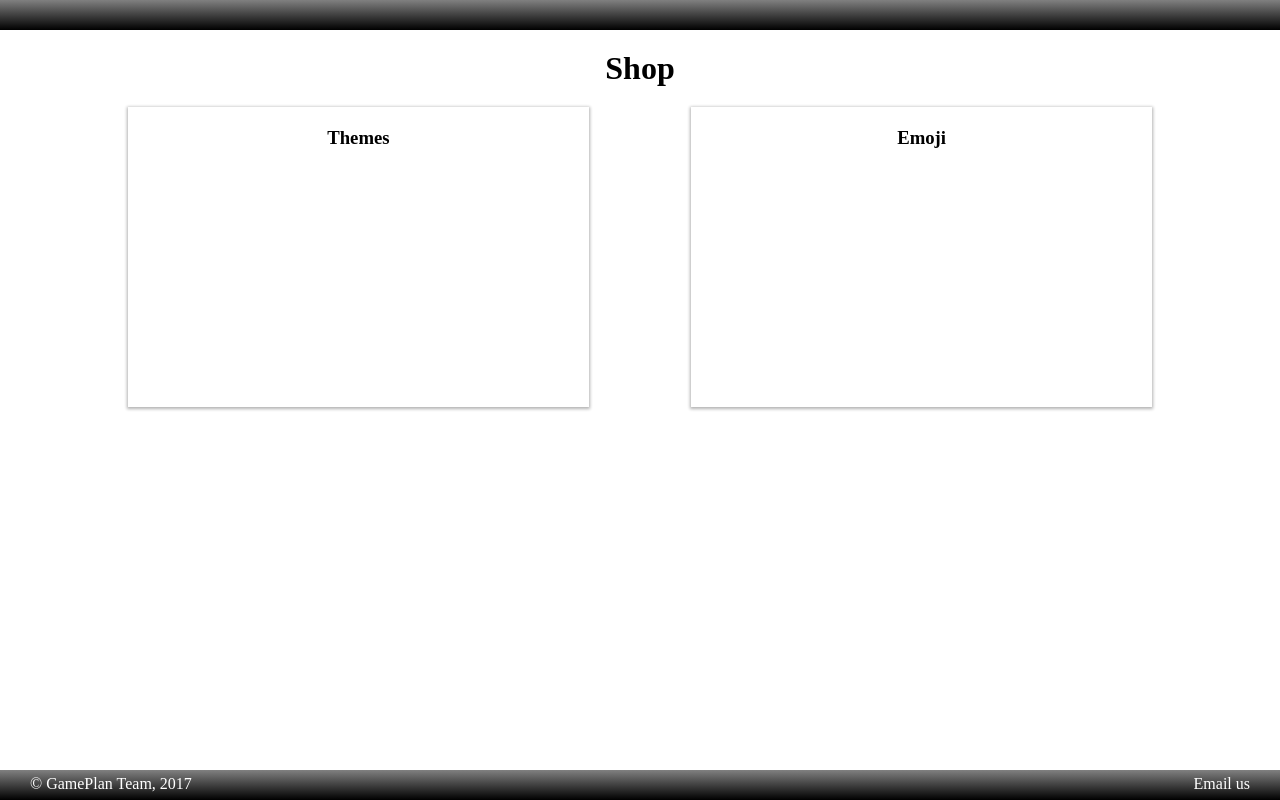
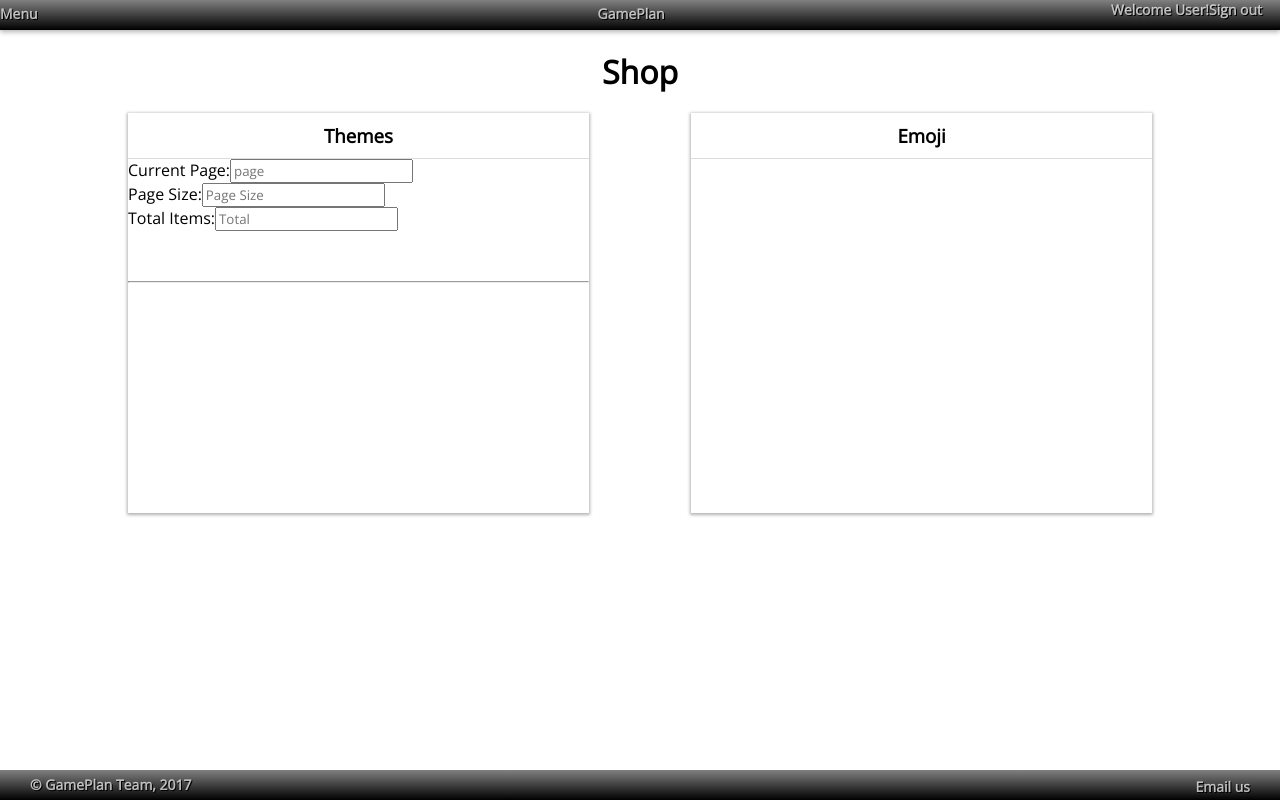
Before and after one commit to olety/GamePlan, an Angular app: page /shop in a window 1280 px wide. Built offline with nearby package versions, Linux system fonts and the light colour scheme.

Commit message:
Changes in header, menu, shop and chat
Added angular-chat and angular-paging, added elements of the main menu and
the page header. Made links to pages in menu

```diff
--- a/package.json
+++ b/package.json
@@ -23,6 +23,7 @@
     "@angular/router": "^5.0.0",
     "core-js": "^2.4.1",
     "materialize-css": "^0.100.2",
+    "rltm": "^1.3.1",
     "rxjs": "^5.5.2",
     "zone.js": "^0.8.14"
   },
--- a/src/app/app.component.css
+++ b/src/app/app.component.css
@@ -8,11 +8,19 @@ header, footer {
     background: linear-gradient(to top, black, grey);
 }
 
+header {
+    box-shadow: 0 2px 5px 0 rgba(0,0,0,.3);
+    font-size: 14px;
+    font-weight: bold;
+    text-shadow: 1px 1px black;
+}
+
 main {
     width: 100%;
     height: calc(100% - 60px);
-    overflow: scroll;
+    overflow: auto;
     overflow-x: hidden;
+    padding-bottom: 30px;
 }
 
 footer {
@@ -38,5 +46,64 @@ a {
 }
 
 footer a, footer p {
-    color: white;
+    color: rgba(255, 255, 255, .7);
+    font-size: 14px;
+    font-weight: bold;
+    text-shadow: 1px 1px black;
 }
+
+footer a:hover {
+    color: rgba(255, 255, 255, .9);
+    transition-duration: .5s;
+}
+
+nav > span {
+    color: rgba(255, 255, 255, .7);
+}
+
+nav > span:active {
+    color: rgba(255, 255, 255, .9);
+}
+
+nav > span:hover {
+    cursor: pointer;
+}
+
+nav > .menu {
+    visibility: hidden;
+    position: fixed;
+    top: 30px;
+    left: 0;
+    background-color: #f3f3f5;
+    box-shadow: 0 1px 3px 1px rgba(0,0,0,.3);
+}
+
+nav > .menu a {
+    color: rgba(0, 0, 0, .7) !important;
+    text-shadow: none;
+}
+
+nav > .menu a:hover {
+    color: rgba(0, 0, 0, .9) !important;
+}
+
+header p {
+    margin: 0;
+}
+
+header > * {
+    display: inline-block;
+    color: rgba(255, 255, 255, .7);
+}
+
+header > nav, header > span {
+    width: calc((100% - 85px) / 2)
+}
+
+header > span > * {
+    float: right;
+}
+
+header > p {
+    font-weight: bold;
+}
--- a/src/app/app.component.html
+++ b/src/app/app.component.html
@@ -1,5 +1,37 @@
 <!--The content below is only a placeholder and can be replaced.-->
 <header>
+    <nav>
+        <span class="menu-btn" onclick="var a = document.getElementsByClassName('menu')[0].style.visibility;
+        if (a == 'visible') {
+            document.getElementsByClassName('menu')[0].style.visibility = 'hidden';
+        } else {
+            document.getElementsByClassName('menu')[0].style.visibility = 'visible';
+        }">
+        Menu</span>
+        <div class="menu">
+            <a routerLink="/calendar">
+                <div class="menu-item">Calendar</div>
+            </a>
+            <a routerLink="/day">
+                <div class="menu-item">Task list - Today</div>
+            </a>
+            <a routerLink="/chat">
+                <div class="menu-item">Group</div>
+            </a>
+            <a routerLink="/shop">
+                <div class="menu-item">Shop</div>
+            </a>
+            <a routerLink="/">
+                <div class="menu-item">Sign out</div>
+            </a>
+        </div>
+    </nav>
+    <p>GamePlan</p>
+    <span>
+        <a routerLink="/">Sign out</a>
+        <span class="gold"></span>
+        <p style="display: inline-block">Welcome User!</p>
+    </span>
 
 </header>
 
--- a/src/app/app.module.ts
+++ b/src/app/app.module.ts
@@ -1,5 +1,6 @@
 import { BrowserModule } from '@angular/platform-browser';
 import { NgModule } from '@angular/core';
+import { enableProdMode } from '@angular/core';
 
 
 import { AppComponent } from './app.component';
--- a/src/app/chat/chat.component.css
+++ b/src/app/chat/chat.component.css
@@ -0,0 +1,24 @@
+h1 {
+    text-align: center;
+    margin: 20px auto;
+}
+
+.chat-container {
+    width: 100%;
+}
+
+.chat {
+    width: 80%;
+    height: 400px;
+    box-shadow: 0 1px 3px 1px rgba(0,0,0,.3);
+    margin: 0 auto;
+}
+
+.messages-container {
+    height: 376px;
+    width: 100%;
+}
+
+form, form > input {
+    width: 100%;
+}
--- a/src/app/chat/chat.component.html
+++ b/src/app/chat/chat.component.html
@@ -1,3 +1,56 @@
-<p>
-  chat works!
-</p>
+<script src="bower_components/angular/angular.js"></script>
+<script src="bower_components/rltm/web/rltm.js"></script>
+<script src="bower_components/angular-chat/angular-chat.js"></script>
+
+<script>
+    // AngularJS Chat Configuration
+    var chat = angular.module( 'BasicChat', ['chat'] );
+    angular.module('chat').constant('config', {
+        rltm: {
+            service: "pubnub",
+            config: {
+                publishKey: "pub-c-e2bb2ca0-bf49-4093-b27b-06f891e42d88",
+                subscribeKey: "sub-c-f70dbbbe-d6cf-11e7-9120-025833df6940"
+            }
+        }
+    });
+
+    chat.controller('chat', ['Messages', '$scope', function (Messages, $scope) {
+
+        $scope.messages = [{ user: "1", data: "Hi!" }];
+
+        Messages.receive(function (message) {
+            $scope.messages.push(message);
+        });
+
+        $scope.send = function () {
+            Messages.user({ id: 1, name: "name" });
+            Messages.send({
+                data: $scope.textbox
+            });
+        };
+
+
+    }]);
+
+    Messages.user({ id: 1, name: "name" });
+    Messages.send({ to: 1, data: "sample message" });
+
+</script>
+
+<h1>Group Chat</h1>
+<div class="chat-container">
+    <div class="chat">
+        <div ng-app="BasicChat">
+            <div ng-controller="chat">
+                <div class="messages-container" ng-repeat="message in messages">
+                    <strong>{{message.user}}:</strong>
+                    <span>{{message.data}}</span>
+                </div>
+                <form ng-submit="send()">
+                    <input ng-model="textbox">
+                </form>
+            </div>
+        </div>
+    </div>
+</div>
--- a/src/app/shop/shop.component.css
+++ b/src/app/shop/shop.component.css
@@ -11,7 +11,7 @@ h1, h3 {
 .shop-department {
     display: inline-block;
     box-shadow: 0 1px 3px 1px rgba(0,0,0,.3);
-    height: 300px;
+    height: 400px;
     width: 45%;
     float: left;
 }
@@ -19,3 +19,45 @@ h1, h3 {
 .shop-department:nth-child(2) {
     float: right;
 }
+
+.shop-department > h3 {
+    margin: 10px auto;
+}
+
+.shop-department > .products-container {
+    height: calc(100% - 42px);
+    border-top: 1px solid #ddd;
+}
+
+
+
+/* styles for angular-paging */
+li {
+    padding: 5px;
+}
+
+hr {
+    margin: 50px 0;
+}
+
+table {
+    width: 100%;
+    margin-bottom: 20px;
+}
+
+table td {
+    padding: 10px 4px;
+    border-bottom: solid 1px #eee;
+}
+
+.well hr {
+    margin: 30px 0 30px;
+
+}
+
+.text-muted {
+    margin-bottom: 20px;
+
+}
+
+/* end of styles for angular-paging */
--- a/src/app/shop/shop.component.html
+++ b/src/app/shop/shop.component.html
@@ -1,9 +1,43 @@
 <h1>Shop</h1>
-<div class="shop-container">
+<div class="shop-container" ng-app="myApp" ng-controller="sampleCtrl">
     <div class="shop-department">
         <h3>Themes</h3>
         <div class="products-container">
-
+            <div class="well">
+                <div paging
+                     page="35"
+                     page-size="10"
+                     total="1000">
+                </div>
+            </div>
+            <div class="well">
+                <div class="form-group">
+                    <label>Current Page:</label>
+                    <input placeholder="page"
+                           class="form-control"
+                           maxlength="16"
+                           ng-model="currentPage"
+                           ng-init="currentPage = 1" />
+                </div>
+                <div class="form-group">
+                    <label>Page Size:</label>
+                    <input placeholder="Page Size"
+                           class="form-control"
+                           maxlength="16"
+                           ng-model="pageSize"
+                           ng-init="pageSize = 10" />
+                </div>
+                <div class="form-group">
+                    <label>Total Items:</label>
+                    <input placeholder="Total"
+                           class="form-control"
+                           maxlength="16"
+                           ng-model="total"
+                           ng-init="total = 1000" />
+                </div>
+            </div>
+            <script src="https://gist.github.com/brantwills/3117b5182d12b8feb106.js"></script>
+            <hr />
         </div>
     </div>
     <div class="shop-department">
--- a/src/index.html
+++ b/src/index.html
@@ -7,6 +7,8 @@
 
   <meta name="viewport" content="width=device-width, initial-scale=1">
   <link rel="icon" type="image/x-icon" href="favicon.ico">
+
+  <link href="https://fonts.googleapis.com/css?family=Open+Sans:300" rel="stylesheet"> <!-- google font -->
 </head>
 <body>
   <app-root></app-root>
--- a/src/styles.css
+++ b/src/styles.css
@@ -7,4 +7,14 @@ html, body {
 
 * {
     box-sizing: border-box;
+    font-family: 'Open Sans', sans-serif;
 }
+
+a {
+    text-decoration: none;
+    color: rgba(255, 255, 255,.7) !important;
+}
+
+a:hover {
+    color: rgba(255, 255, 255,.9) !important;
+}
```
Also changed, not shown: src/chat.html (deleted, +0 -14 lines), src/shop.html (deleted, +0 -14 lines).
